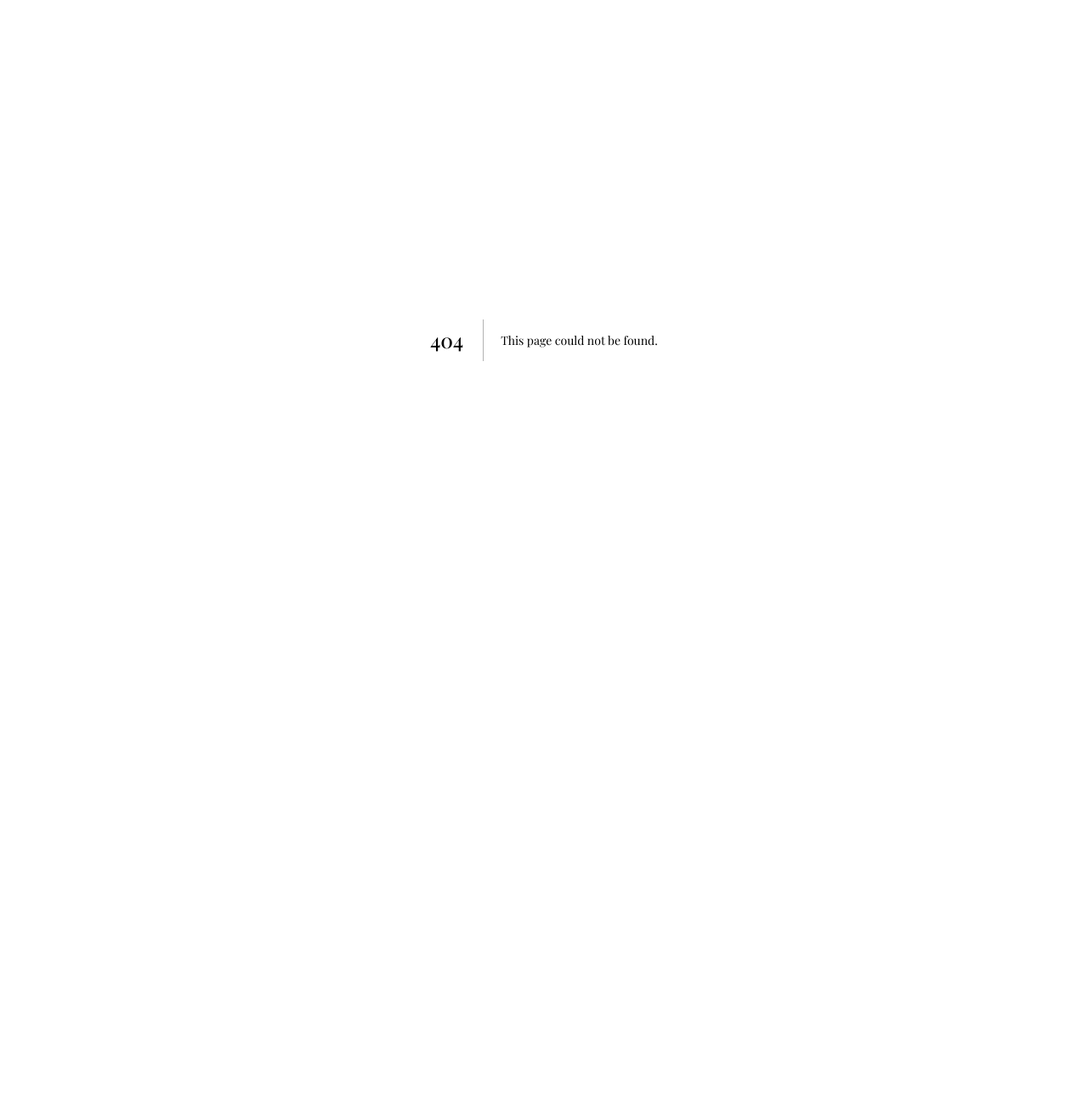
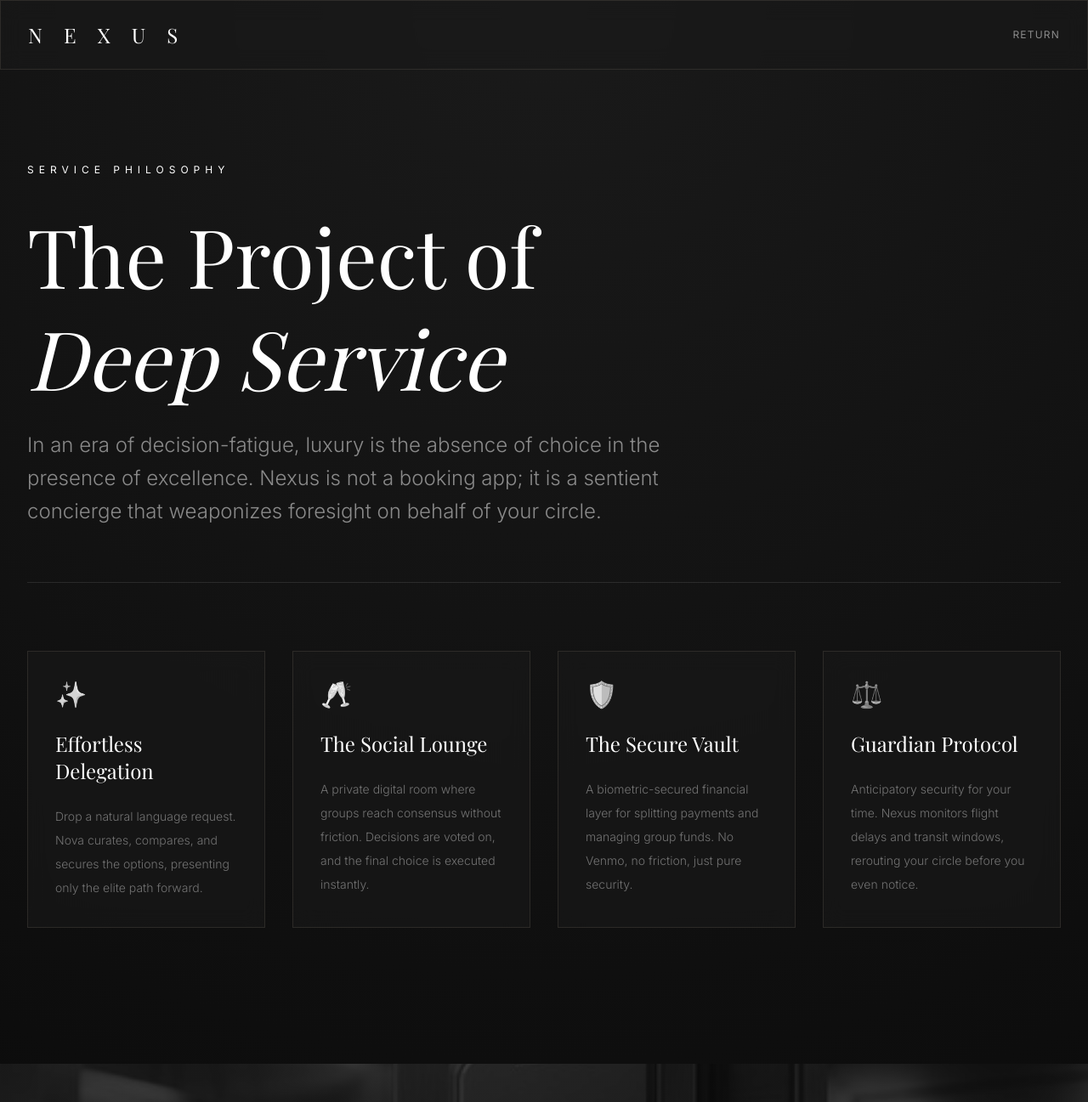
Before and after one commit to Samacus219/thenexuslounge, a Next.js app: page /service in a window 1280 px wide. Before the commit this address had no page. Shown: the top 1297 px of the page at 85% size. Before the commit the page ends 800 px from the top, so only its background shows below. Built offline with nearby package versions, Linux system fonts and the light colour scheme; a web font is replaced by a local one.

Commit message:
💎 NEXUS: ARCHITECTING THE SERVICE PHILOSOPHY SUB-PAGE

```diff
--- a/src/app/page.tsx
+++ b/src/app/page.tsx
@@ -79,9 +79,14 @@ export default function HomePage() {
             </p>
           </div>
         </div>
-        <div className="glass aspect-[4/5] p-1 shadow-2xl rounded-sm">
-          <div className="w-full h-full bg-[#131313] flex items-center justify-center">
-            <span className="serif text-champagne/20 text-xl italic">[ System Interface Preview ]</span>
+        <div className="glass aspect-[4/5] p-1 shadow-2xl rounded-sm overflow-hidden">
+          <div className="w-full h-full bg-[#131313] flex items-center justify-center relative">
+            <img
+              src="/assets/interface-preview.png"
+              alt="Nexus Nova Engine Interface"
+              className="w-full h-full object-cover opacity-80 hover:scale-110 transition-transform duration-[10s]"
+            />
+            <div className="absolute inset-0 bg-gradient-to-t from-black/60 to-transparent" />
           </div>
         </div>
       </section>
--- /dev/null
+++ b/src/app/service/page.tsx
@@ -0,0 +1,108 @@
+import Link from 'next/link';
+import { motion } from 'framer-motion';
+
+export default function ServicePage() {
+  const benefits = [
+    {
+      title: "Effortless Delegation",
+      description: "Drop a natural language request. Nova curates, compares, and secures the options, presenting only the elite path forward.",
+      icon: "✨"
+    },
+    {
+      title: "The Social Lounge",
+      description: "A private digital room where groups reach consensus without friction. Decisions are voted on, and the final choice is executed instantly.",
+      icon: "🥂"
+    },
+    {
+      title: "The Secure Vault",
+      description: "A biometric-secured financial layer for splitting payments and managing group funds. No Venmo, no friction, just pure security.",
+      icon: "🛡️"
+    },
+    {
+      title: "Guardian Protocol",
+      description: "Anticipatory security for your time. Nexus monitors flight delays and transit windows, rerouting your circle before you even notice.",
+      icon: "⚖️"
+    }
+  ];
+
+  return (
+    <main className="min-h-screen luxury-gradient text-white selection:bg-champagne/30">
+      {/* 🚀 NAV: CONSISTENT BRANDING */}
+      <nav className="fixed top-0 w-full z-50 glass px-8 py-6 flex justify-between items-center">
+        <Link href="/" className="serif text-2xl tracking-[0.4em] text-champagne">N E X U S</Link>
+        <div className="flex items-center space-x-12">
+           <Link href="/" className="text-xs uppercase tracking-widest text-white/50 hover:text-white transition-colors">Return</Link>
+        </div>
+      </nav>
+
+      {/* 🏹 HERO: THE CULTURE OF SERVICE */}
+      <section className="pt-48 pb-20 px-8 max-w-7xl mx-auto space-y-16">
+        <motion.div
+          initial={{ opacity: 0, y: 20 }}
+          animate={{ opacity: 1, y: 0 }}
+          transition={{ duration: 1 }}
+          className="space-y-6 max-w-4xl"
+        >
+          <div className="text-xs uppercase tracking-[0.5em] text-champagne mb-8">Service Philosophy</div>
+          <h1 className="serif text-6xl md:text-8xl leading-tight">
+            The Project of <br/> <span className="italic">Deep Service</span>
+          </h1>
+          <p className="text-xl md:text-2xl font-light text-white/50 leading-relaxed max-w-3xl">
+            In an era of decision-fatigue, luxury is the absence of choice in the presence of excellence.
+            Nexus is not a booking app; it is a sentient concierge that weaponizes foresight on behalf of your circle.
+          </p>
+        </motion.div>
+
+        {/* 🍾 THE BENEFIT GRID */}
+        <div className="grid md:grid-cols-2 lg:grid-cols-4 gap-8 pt-20 border-t border-white/10">
+          {benefits.map((benefit, i) => (
+            <motion.div
+              key={benefit.title}
+              initial={{ opacity: 0, y: 30 }}
+              animate={{ opacity: 1, y: 0 }}
+              transition={{ delay: i * 0.2, duration: 0.8 }}
+              className="glass p-8 space-y-6 hover:border-champagne/40 transition-all duration-500 group"
+            >
+              <div className="text-3xl grayscale group-hover:grayscale-0 transition-all">{benefit.icon}</div>
+              <h2 className="serif text-2xl text-champagne">{benefit.title}</h2>
+              <p className="text-sm font-light leading-loose text-white/40">{benefit.description}</p>
+            </motion.div>
+          ))}
+        </div>
+      </section>
+
+      {/* 🛡️ SECURITY DEEP-DIVE */}
+      <section className="relative py-48 mt-20 overflow-hidden">
+        <div
+          className="absolute inset-0 z-0 opacity-20 bg-cover bg-center grayscale scale-125"
+          style={{ backgroundImage: "url('/assets/vault-bg.png')" }}
+        />
+        <div className="relative z-10 max-w-4xl mx-auto px-8 text-center space-y-12">
+          <h2 className="serif text-4xl md:text-5xl">The <span className="text-champagne italic">Nexus Security</span> Charter</h2>
+          <div className="space-y-8 font-light text-white/50 leading-loose text-lg text-left glass p-12">
+             <p>
+               Every financial interaction within the Nexus Vault is secured by **Tier-1 Identity Verification**.
+               Before a transaction is cleared, members must authorize via biometric handshake—ensuring that your group&apos;s
+               pooled funds are as secure as a private bank vault.
+             </p>
+             <p>
+               We employ **APP Scam Mitigation Protocols**, meaning every transit and hospitality vendor is vetted
+               and payments are held in escrow until service is rendered. We defend your capital as fiercely as we defend your time.
+             </p>
+          </div>
+        </div>
+      </section>
+
+      {/* ✉️ CTA: JOIN THE CIRCLE */}
+      <section className="py-48 text-center space-y-12 bg-black">
+        <h3 className="serif text-3xl md:text-4xl">Ready to delegate?</h3>
+        <Link
+          href="/"
+          className="inline-block border border-champagne px-12 py-4 text-xs uppercase tracking-[0.5em] text-champagne hover:bg-champagne hover:text-black transition-all"
+        >
+          Request Invitation
+        </Link>
+      </section>
+    </main>
+  );
+}
```
Also changed, not shown: public/assets/vault-bg.png (added).
